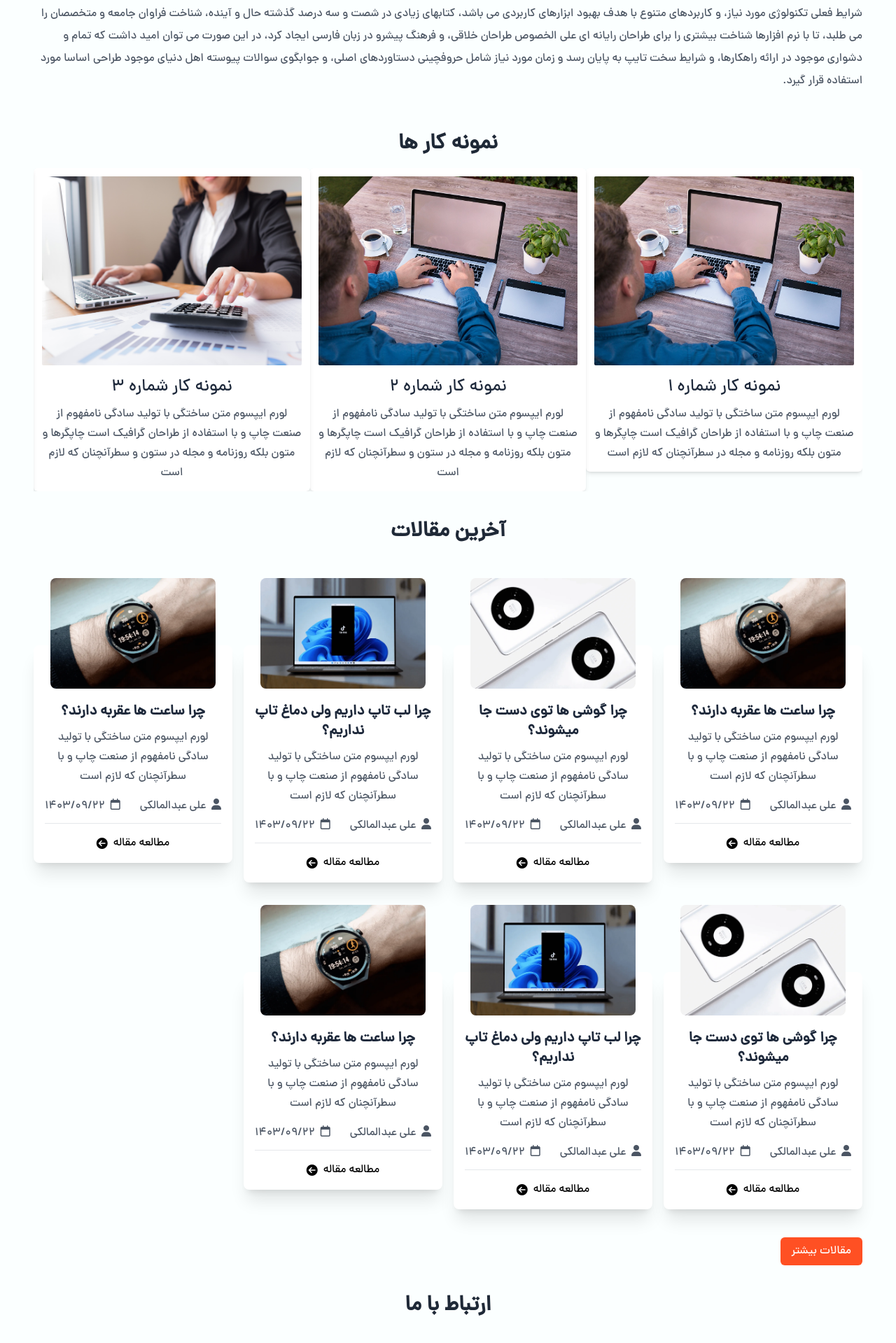
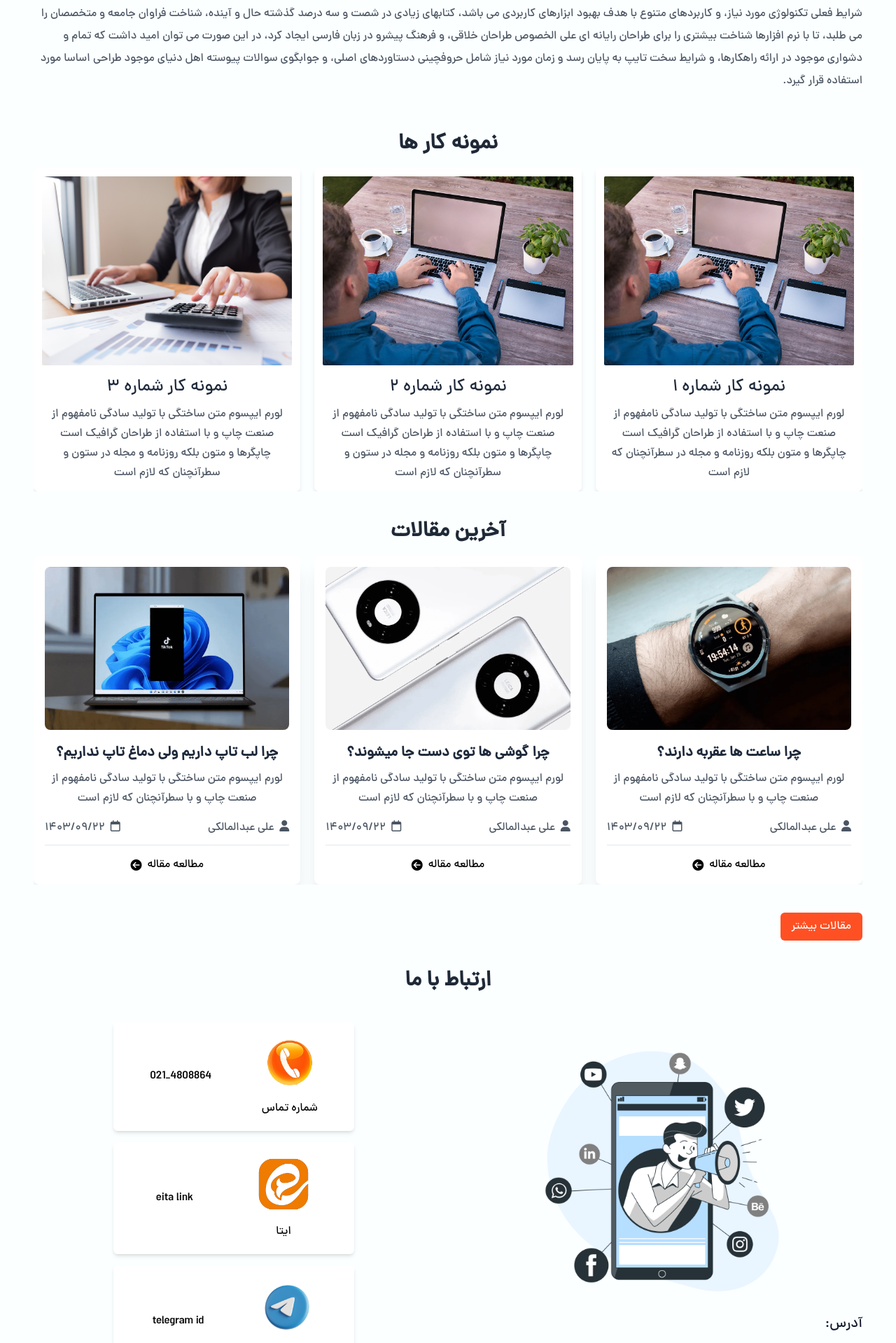
Before and after one commit to soufi-learn/iran-cover, a Django app: template templates/index.html in a window 1280 px wide. Shown: the part 764-2683 px from the top of the page at 70% size. Run offline with Django 5.2, Linux system fonts and the light colour scheme; the template is opened without the code that fills it, so the values that code supplies are empty; some libraries are stand-ins or nearby versions.

Commit message:
change weblog items to slider

```diff
--- a/static/css/output.css
+++ b/static/css/output.css
@@ -1071,6 +1071,10 @@ h6 {
   padding: 1rem;
 }
 
+.p-10 {
+  padding: 2.5rem;
+}
+
 .px-3 {
   padding-left: 0.75rem;
   padding-right: 0.75rem;
@@ -1284,6 +1288,12 @@ h6 {
   transform: translate(var(--tw-translate-x), var(--tw-translate-y)) rotate(var(--tw-rotate)) skewX(var(--tw-skew-x)) skewY(var(--tw-skew-y)) scaleX(var(--tw-scale-x)) scaleY(var(--tw-scale-y));
 }
 
+.group:hover .group-hover\:scale-105 {
+  --tw-scale-x: 1.05;
+  --tw-scale-y: 1.05;
+  transform: translate(var(--tw-translate-x), var(--tw-translate-y)) rotate(var(--tw-rotate)) skewX(var(--tw-skew-x)) skewY(var(--tw-skew-y)) scaleX(var(--tw-scale-x)) scaleY(var(--tw-scale-y));
+}
+
 @media (min-width: 768px) {
   .md\:static {
     position: static;
--- a/static/js/main.js
+++ b/static/js/main.js
@@ -26,6 +26,7 @@ const workSampleSlider = new Swiper("#work-sample-slider-wrapper", {
   autoplay: {
     delay: 3000,
   },
+  spaceBetween: 20,
   speed: 1200,
   breakpoints: {
     768: {
@@ -36,3 +37,21 @@ const workSampleSlider = new Swiper("#work-sample-slider-wrapper", {
     },
   },
 });
+
+// run slider for weblog section
+const weblogSlider = new Swiper("#weblog-slider-wrapper", {
+  loop: true,
+  autoplay: {
+    delay: 3000,
+  },
+  spaceBetween: 20,
+  speed: 1200,
+  breakpoints: {
+    768: {
+      slidesPerView: 2,
+    },
+    1024: {
+      slidesPerView: 3,
+    },
+  },
+});
--- a/templates/index.html
+++ b/templates/index.html
@@ -198,17 +198,19 @@
 
     <!--------------------- Weblogs Section --------------------->
     <div class="mx-5 mt-24 md:mt-10 md:mx-12">
-      <h3 class="text-3xl font-bold text-center text-gray-800">آخرین مقالات</h3>
-      <ul
-        class="grid items-start grid-cols-1 gap-4 mt-36 gap-y-32 md:grid-cols-2 lg:grid-cols-3 xl:grid-cols-4"
-      >
-        <li
+      <h3 class="text-3xl font-bold text-center text-gray-800 mb-4">
+        آخرین مقالات
+      </h3>
+      <div class="swiper" id="weblog-slider-wrapper">
+        <div class="swiper-wrapper">
+          <section class="swiper-slide">
+            <div
               class="p-4 transition-all duration-500 bg-white rounded-lg shadow-xl cursor-pointer hover:shadow-2xl group"
             >
               <img
                 src="../static/images/weblog-1.png"
                 alt="weblog img"
-            class="object-cover w-[94%] mx-auto rounded-lg -mt-28 duration-500 group-hover:scale-110 transition-all"
+                class="object-cover mx-auto rounded-lg duration-500 group-hover:scale-105 transition-all"
               />
               <h4
                 class="mt-5 mb-2 font-bold text-center transition-all text-slate-800"
@@ -236,15 +238,16 @@
                 class="flex items-center justify-center gap-2 pt-1 text-center transition-all hover:text-primary-dark"
                 >مطالعه مقاله <i class="fas fa-arrow-circle-left"></i
               ></a>
-        </li>
-
-        <li
+            </div>
+          </section>
+          <section class="swiper-slide">
+            <div
               class="p-4 transition-all duration-500 bg-white rounded-lg shadow-xl cursor-pointer hover:shadow-2xl group"
             >
               <img
                 src="../static/images/weblog-2.png"
                 alt="weblog img"
-            class="object-cover w-[94%] mx-auto rounded-lg -mt-28 duration-500 group-hover:scale-110 transition-all"
+                class="object-cover mx-auto rounded-lg duration-500 group-hover:scale-105 transition-all"
               />
               <h4
                 class="mt-5 mb-2 font-bold text-center transition-all text-slate-800"
@@ -272,14 +275,16 @@
                 class="flex items-center justify-center gap-2 pt-1 text-center transition-all hover:text-primary-dark"
                 >مطالعه مقاله <i class="fas fa-arrow-circle-left"></i
               ></a>
-        </li>
-        <li
+            </div>
+          </section>
+          <section class="swiper-slide">
+            <div
               class="p-4 transition-all duration-500 bg-white rounded-lg shadow-xl cursor-pointer hover:shadow-2xl group"
             >
               <img
                 src="../static/images/weblog-3.png"
                 alt="weblog img"
-            class="object-cover w-[94%] mx-auto rounded-lg -mt-28 duration-500 group-hover:scale-110 transition-all"
+                class="object-cover mx-auto rounded-lg duration-500 group-hover:scale-105 transition-all"
               />
               <h4
                 class="mt-5 mb-2 font-bold text-center transition-all text-slate-800"
@@ -307,14 +312,16 @@
                 class="flex items-center justify-center gap-2 pt-1 text-center transition-all hover:text-primary-dark"
                 >مطالعه مقاله <i class="fas fa-arrow-circle-left"></i
               ></a>
-        </li>
-        <li
+            </div>
+          </section>
+          <section class="swiper-slide">
+            <div
               class="p-4 transition-all duration-500 bg-white rounded-lg shadow-xl cursor-pointer hover:shadow-2xl group"
             >
               <img
                 src="../static/images/weblog-1.png"
                 alt="weblog img"
-            class="object-cover w-[94%] mx-auto rounded-lg -mt-28 duration-500 group-hover:scale-110 transition-all"
+                class="object-cover mx-auto rounded-lg duration-500 group-hover:scale-105 transition-all"
               />
               <h4
                 class="mt-5 mb-2 font-bold text-center transition-all text-slate-800"
@@ -342,15 +349,16 @@
                 class="flex items-center justify-center gap-2 pt-1 text-center transition-all hover:text-primary-dark"
                 >مطالعه مقاله <i class="fas fa-arrow-circle-left"></i
               ></a>
-        </li>
-
-        <li
+            </div>
+          </section>
+          <section class="swiper-slide">
+            <div
               class="p-4 transition-all duration-500 bg-white rounded-lg shadow-xl cursor-pointer hover:shadow-2xl group"
             >
               <img
                 src="../static/images/weblog-2.png"
                 alt="weblog img"
-            class="object-cover w-[94%] mx-auto rounded-lg -mt-28 duration-500 group-hover:scale-110 transition-all"
+                class="object-cover mx-auto rounded-lg duration-500 group-hover:scale-105 transition-all"
               />
               <h4
                 class="mt-5 mb-2 font-bold text-center transition-all text-slate-800"
@@ -378,78 +386,10 @@
                 class="flex items-center justify-center gap-2 pt-1 text-center transition-all hover:text-primary-dark"
                 >مطالعه مقاله <i class="fas fa-arrow-circle-left"></i
               ></a>
-        </li>
-        <li
-          class="p-4 transition-all duration-500 bg-white rounded-lg shadow-xl cursor-pointer hover:shadow-2xl group"
-        >
-          <img
-            src="../static/images/weblog-3.png"
-            alt="weblog img"
-            class="object-cover w-[94%] mx-auto rounded-lg -mt-28 duration-500 group-hover:scale-110 transition-all"
-          />
-          <h4
-            class="mt-5 mb-2 font-bold text-center transition-all text-slate-800"
-          >
-            چرا لب تاپ داریم ولی دماغ تاپ نداریم؟
-          </h4>
-          <p class="leading-7 text-center text-gray-600 transition-all">
-            لورم ایپسوم متن ساختگی با تولید سادگی نامفهوم از صنعت چاپ و با
-            سطرآنچنان که لازم است
-          </p>
-
-          <div class="flex items-center justify-between mt-4">
-            <p class="text-gray-600">
-              <i class="ml-1 fa fa-user"></i>
-              علی عبدالمالکی
-            </p>
-            <p class="text-gray-600">
-              <i class="ml-1 far fa-calendar"></i>
-              ۱۴۰۳/۰۹/۲۲
-            </p>
             </div>
-          <hr class="my-3" />
-          <a
-            href="#"
-            class="flex items-center justify-center gap-2 pt-1 text-center transition-all hover:text-primary-dark"
-            >مطالعه مقاله <i class="fas fa-arrow-circle-left"></i
-          ></a>
-        </li>
-        <li
-          class="p-4 transition-all duration-500 bg-white rounded-lg shadow-xl cursor-pointer hover:shadow-2xl group"
-        >
-          <img
-            src="../static/images/weblog-1.png"
-            alt="weblog img"
-            class="object-cover w-[94%] mx-auto rounded-lg -mt-28 duration-500 group-hover:scale-110 transition-all"
-          />
-          <h4
-            class="mt-5 mb-2 font-bold text-center transition-all text-slate-800"
-          >
-            چرا ساعت ها عقربه دارند؟
-          </h4>
-          <p class="leading-7 text-center text-gray-600 transition-all">
-            لورم ایپسوم متن ساختگی با تولید سادگی نامفهوم از صنعت چاپ و با
-            سطرآنچنان که لازم است
-          </p>
-
-          <div class="flex items-center justify-between mt-4">
-            <p class="text-gray-600">
-              <i class="ml-1 fa fa-user"></i>
-              علی عبدالمالکی
-            </p>
-            <p class="text-gray-600">
-              <i class="ml-1 far fa-calendar"></i>
-              ۱۴۰۳/۰۹/۲۲
-            </p>
+          </section>
         </div>
-          <hr class="my-3" />
-          <a
-            href="#"
-            class="flex items-center justify-center gap-2 pt-1 text-center transition-all hover:text-primary-dark"
-            >مطالعه مقاله <i class="fas fa-arrow-circle-left"></i
-          ></a>
-        </li>
-      </ul>
+      </div>
 
       <!-- more blogs button -->
       <div class="flex justify-center md:justify-start my-10">
```
Lines whose indentation alone changed are shown as unchanged.
